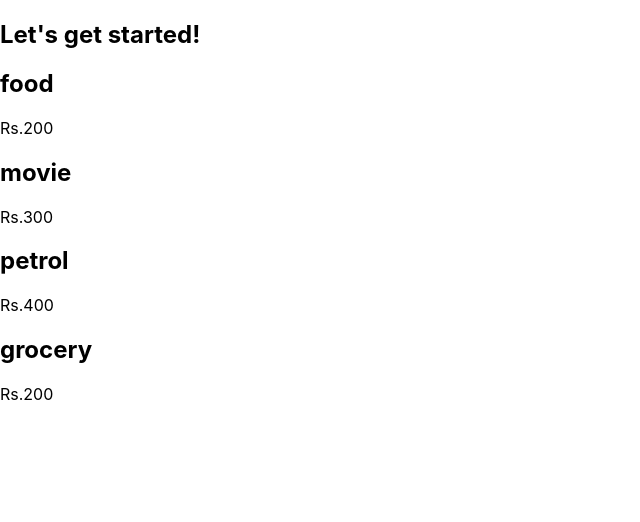
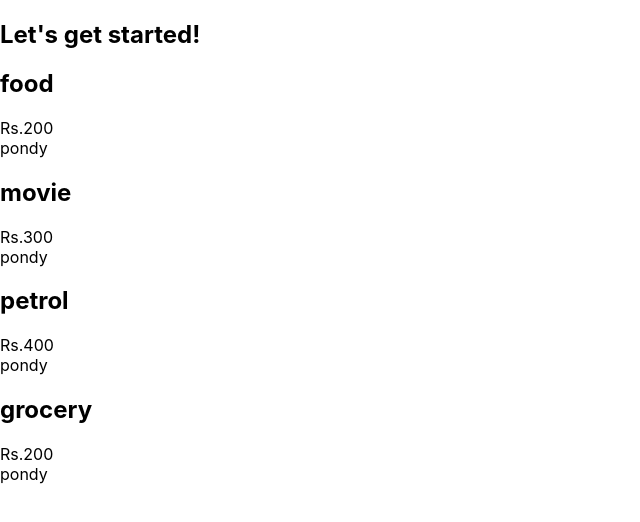
Before and after one commit to chandru90/sample12, a React (Create React App) app: page / in a window 1280 px wide. Shown: the top 522 px of the page, without its empty margins (0-640 px from the left). Built offline with nearby package versions, Linux system fonts and the light colour scheme.

Commit message:
second commit

```diff
--- a/src/App.js
+++ b/src/App.js
@@ -1,19 +1,19 @@
 import ExpenseItem from "./components/ExpenseItem";
 const expense =[
-  { amount : 200 , title:"food"},
-  { amount : 300 , title:"movie"},
-  { amount : 400 , title:"petrol"},
-  { amount : 200 , title:"grocery"}
+  { amount : 200 , title:"food" ,location : "pondy"},
+  { amount : 300 , title:"movie",location :"pondy"},
+  { amount : 400 , title:"petrol",location :"pondy"},
+  { amount : 200 , title:"grocery",location :"pondy"}
 
 ]
 function App() {
   return (
     <div>
       <h2>Let's get started!</h2>
-      <ExpenseItem title ={expense[0].title } amount={expense[0].amount} ></ExpenseItem>
-      <ExpenseItem title ={expense[1].title } amount={expense[1].amount} ></ExpenseItem>
-      <ExpenseItem title ={expense[2].title } amount={expense[2].amount} ></ExpenseItem>
-      <ExpenseItem title ={expense[3].title } amount={expense[3].amount}></ExpenseItem>
+      <ExpenseItem title ={expense[0].title } amount={expense[0].amount} location={expense[0].location}></ExpenseItem>
+      <ExpenseItem title ={expense[1].title } amount={expense[1].amount} location={expense[1].location}></ExpenseItem>
+      <ExpenseItem title ={expense[2].title } amount={expense[2].amount} location={expense[2].location}></ExpenseItem>
+      <ExpenseItem title ={expense[3].title } amount={expense[3].amount}location={expense[3].location}></ExpenseItem>
     </div>
   );
 }
--- a/src/components/ExpenseItem.js
+++ b/src/components/ExpenseItem.js
@@ -9,6 +9,7 @@ function ExpenseItem(props)
         <div className='expense-item__description'>
             <h2>{props.title}</h2>
         <div className='expense-item__price'>Rs.{props.amount}</div>
+        <div className='expense-item__location'>{props.location}</div>
         </div>
     </div>
 }
```
